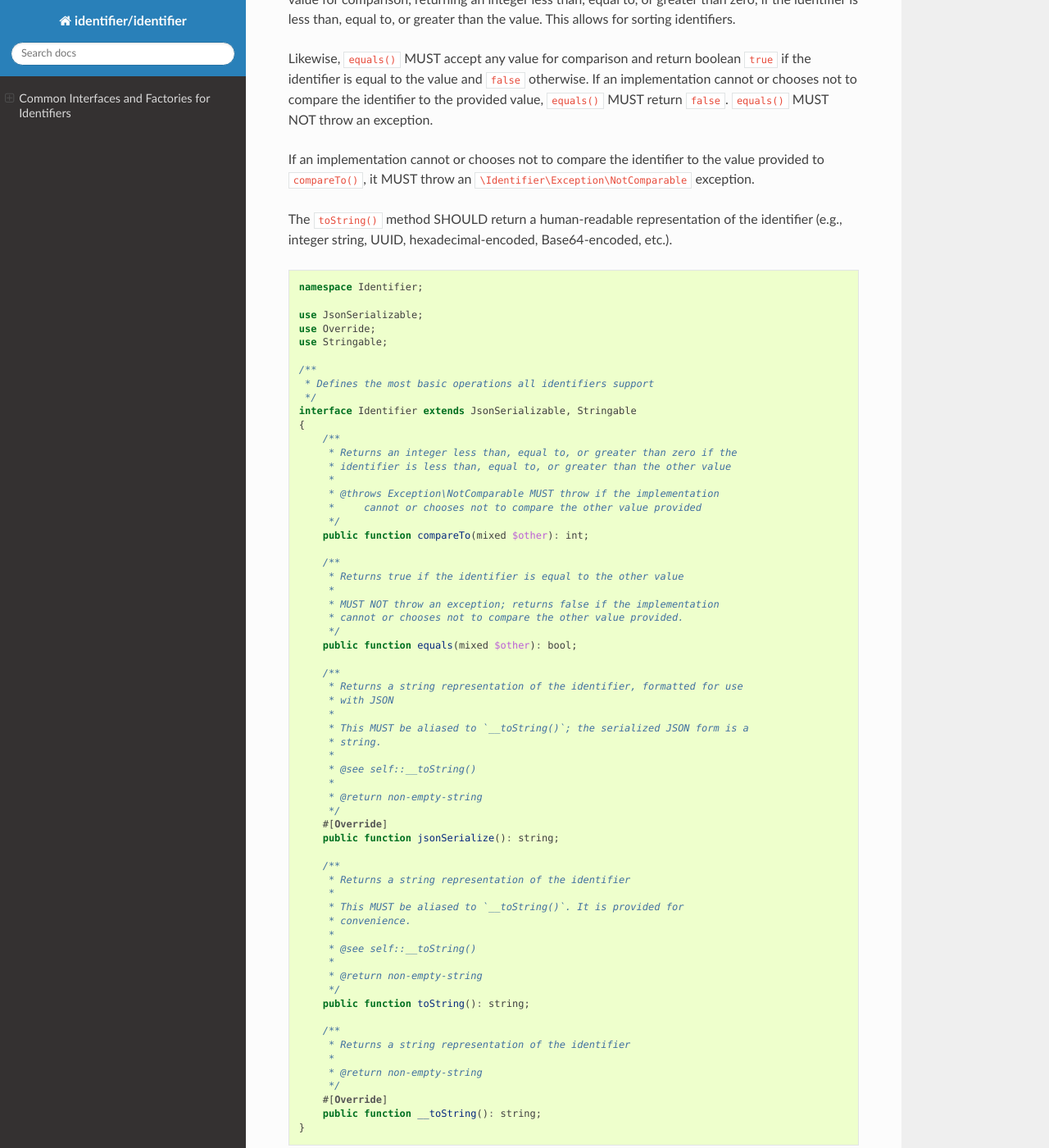
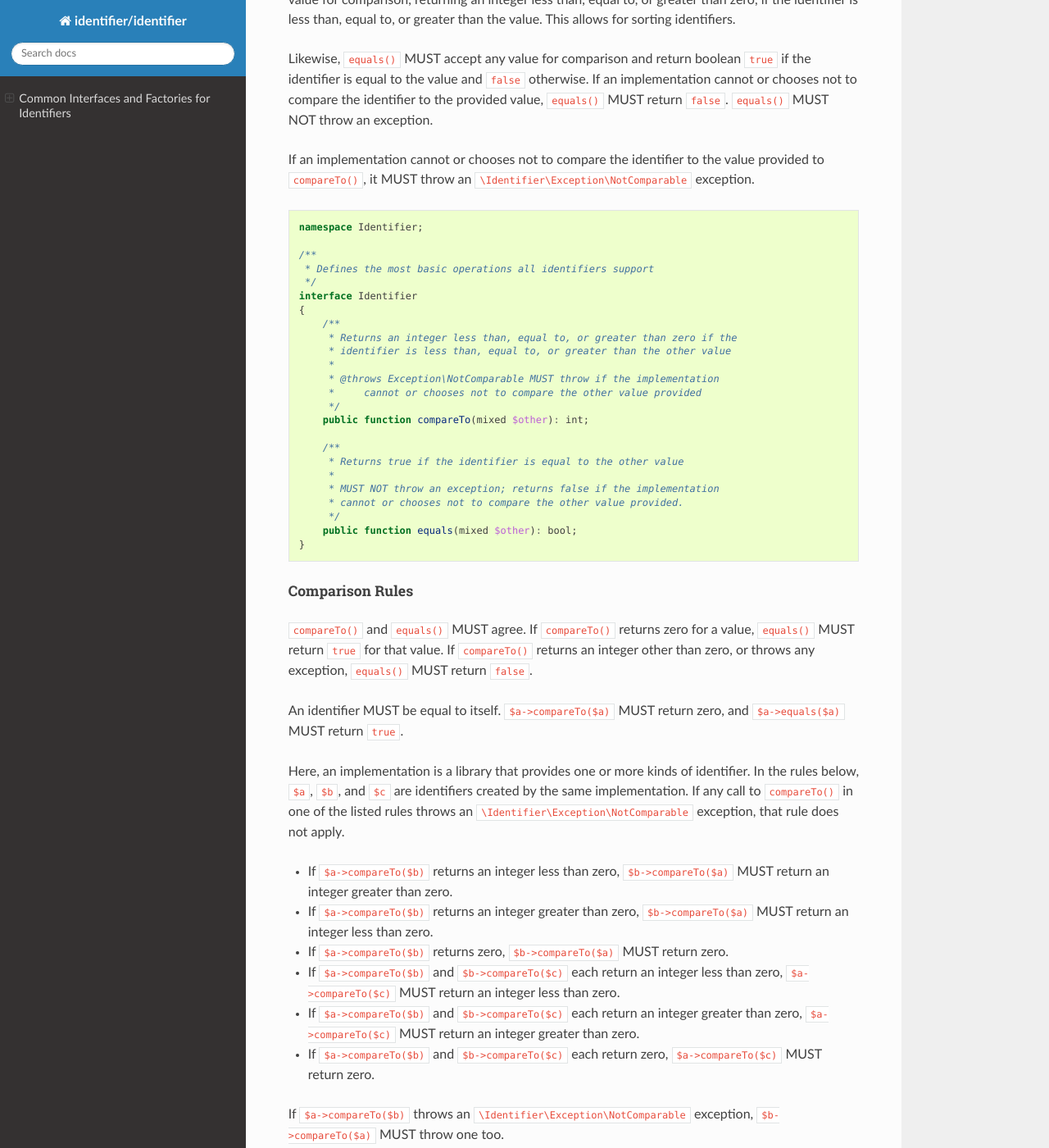
Before and after one commit to php-identifier/identifier, a Sphinx documentation site: the page built from docs/index.rst, in a window 1280 px wide and 1400 px high, scrolled down 3797 px. Shown: the whole window at 82% size. Built offline with Sphinx 7.4.7 and the Read the Docs theme 3.1.0, drawn with Linux system fonts in a browser that asks for light colours; some of the changed text lies outside the part shown.

Commit message:
feat!: move toString() to a new StringIdentifier

```diff
--- a/docs/index.rst
+++ b/docs/index.rst
@@ -149,8 +149,7 @@ Identifier
 ~~~~~~~~~~
 
 The identifier interface defines the most basic operations all identifiers
-support. These basic operations provide the ability to compare identifiers and
-convert the identifier to a string for presentation.
+support. These basic operations provide the ability to compare identifiers.
 
 To provide comparison, implementations MUST implement ``compareTo()``, which
 MUST accept any value for comparison, returning an integer less than, equal to,
@@ -167,22 +166,14 @@ If an implementation cannot or chooses not to compare the identifier to the
 value provided to ``compareTo()``, it MUST throw an
 ``\Identifier\Exception\NotComparable`` exception.
 
-The ``toString()`` method SHOULD return a human-readable representation of the
-identifier (e.g., integer string, UUID, hexadecimal-encoded, Base64-encoded,
-etc.).
-
 .. code-block:: php
 
     namespace Identifier;
 
-    use JsonSerializable;
-    use Override;
-    use Stringable;
-
     /**
      * Defines the most basic operations all identifiers support
      */
-    interface Identifier extends JsonSerializable, Stringable
+    interface Identifier
     {
         /**
          * Returns an integer less than, equal to, or greater than zero if the
@@ -200,40 +191,6 @@ etc.).
          * cannot or chooses not to compare the other value provided.
          */
         public function equals(mixed $other): bool;
-
-        /**
-         * Returns a string representation of the identifier, formatted for use
-         * with JSON
-         *
-         * This MUST be aliased to `__toString()`; the serialized JSON form is a
-         * string.
-         *
-         * @see self::__toString()
-         *
-         * @return non-empty-string
-         */
-        #[Override]
-        public function jsonSerialize(): string;
-
-        /**
-         * Returns a string representation of the identifier
-         *
-         * This MUST be aliased to `__toString()`. It is provided for
-         * convenience.
-         *
-         * @see self::__toString()
-         *
-         * @return non-empty-string
-         */
-        public function toString(): string;
-
-        /**
-         * Returns a string representation of the identifier
-         *
-         * @return non-empty-string
-         */
-        #[Override]
-        public function __toString(): string;
     }
 
 Comparison Rules
@@ -315,8 +272,7 @@ BytesIdentifier
 ~~~~~~~~~~~~~~~
 
 A bytes identifier is an identifier that is based on arbitrary binary data. The
-``toBytes()`` method MUST return the byte string representation of the
-identifier.
+``toBytes()`` method MUST return the raw byte string of the identifier.
 
 Bytes identifiers are useful especially when the size of the identifier
 overflows the system limitations for maximum or minimum integers. For example,
@@ -404,6 +360,38 @@ identifier evaluates to an integer outside this range.
          *     cannot return the identifier as an integer or an integer string
          */
         public function toInteger(): int | string;
+    }
+
+StringIdentifier
+~~~~~~~~~~~~~~~~
+
+String identifiers are identifiers that may be represented as strings.
+
+The ``toString()`` method SHOULD return a human-readable representation of the
+identifier (e.g., integer string, UUID, hexadecimal-encoded, Base64-encoded,
+etc.).
+
+If an implementation cannot return the identifier as a string, ``toString()``
+MUST throw an ``\Identifier\Exception\NotConvertible`` exception.
+
+.. code-block:: php
+
+    namespace Identifier;
+
+    /**
+     * An identifier that may be represented as a string
+     */
+    interface StringIdentifier extends Identifier
+    {
+        /**
+         * Returns a string representation of the identifier
+         *
+         * @return non-empty-string
+         *
+         * @throws Exception\NotConvertible MUST throw if the implementation
+         *     cannot return the identifier as a string
+         */
+        public function toString(): string;
     }
 
 Identifier Factories
@@ -561,7 +554,7 @@ create identifiers from strings.
          * @throws Exception\InvalidArgument MUST throw if the identifier is not
          *     a legal value
          */
-        public function createFromString(string $identifier): Identifier;
+        public function createFromString(string $identifier): StringIdentifier;
     }
 
 Exceptions
```
Also changed, not shown: other parts of docs/index.rst (+10 -5 lines), CHANGELOG.md (+6 -1 lines), 4 other files.
